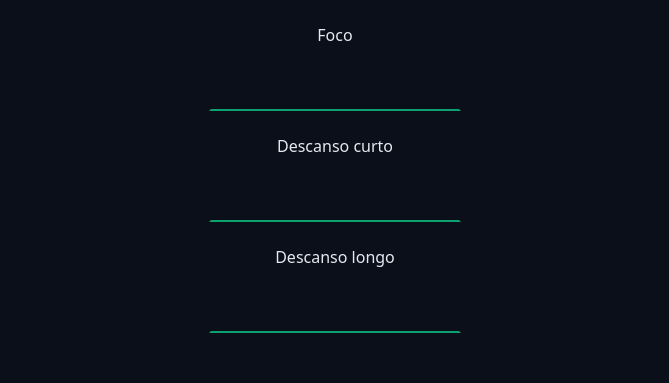
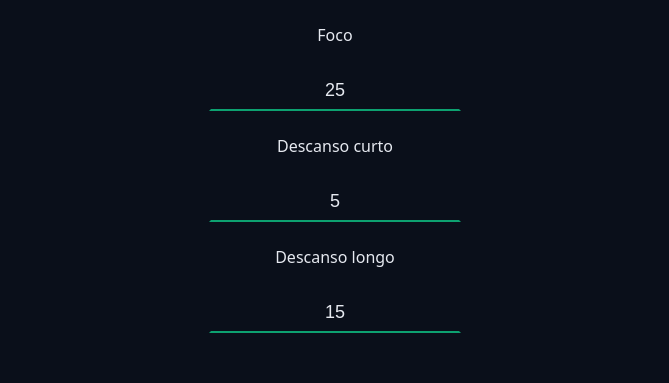
Before and after one commit to andreluizpo/chronos-pomodoro, a React (Vite) app: page /settings in a window 1280 px wide. Shown: the part 406-789 px from the top of the page, without its empty margins (305-974 px from the left). Built offline with nearby package versions, Linux system fonts and the light colour scheme.

Commit message:
Capturando o onSubmit (envio) do formulário com ref e useRef dos inputs

```diff
--- a/src/pages/Settings/index.tsx
+++ b/src/pages/Settings/index.tsx
@@ -4,8 +4,26 @@ import { Heading } from "../../components/Heading";
 import { Input } from "../../components/Input";
 import { Button } from "../../components/Button";
 import { SaveIcon } from "lucide-react";
+import { useRef } from "react";
+import { useTaskContext } from "../../contexts/TaskContext/useTaskContext";
 
 export function Settings() {
+    const { state } = useTaskContext();
+
+    const workTimeInput = useRef<HTMLInputElement>(null);
+    const shortBreakTimeInput = useRef<HTMLInputElement>(null);
+    const longBreakTimeInput = useRef<HTMLInputElement>(null);
+
+    function handleSaveSettings(e: React.FormEvent<HTMLFormElement>) {
+        e.preventDefault();
+
+        const workTime = workTimeInput.current?.value;
+        const shortBreakTime = shortBreakTimeInput.current?.value;
+        const longBreakTime = longBreakTimeInput.current?.value;
+
+        console.log(workTime, shortBreakTime, longBreakTime);
+    }
+
     return (
         <MainTemplate>
             <Container>
@@ -19,15 +37,30 @@ export function Settings() {
             </Container>
 
             <Container>
-                <form action="" className="form">
+                <form onSubmit={handleSaveSettings} action="" className="form">
                     <div className="formRow">
-                        <Input id="workTime" labelText="Foco" />
+                        <Input
+                            id="workTime"
+                            labelText="Foco"
+                            ref={workTimeInput}
+                            defaultValue={state.config.workTime}
+                        />
                     </div>
                     <div className="formRow">
-                        <Input id="shortBreakTime" labelText="Descanso curto" />
+                        <Input
+                            id="shortBreakTime"
+                            labelText="Descanso curto"
+                            ref={shortBreakTimeInput}
+                            defaultValue={state.config.shortBreakTime}
+                        />
                     </div>
                     <div className="formRow">
-                        <Input id="longBreakTime" labelText="Descanso longo" />
+                        <Input
+                            id="longBreakTime"
+                            labelText="Descanso longo"
+                            ref={longBreakTimeInput}
+                            defaultValue={state.config.longBreakTime}
+                        />
                     </div>
                     <div className="formRow">
                         <Button
```
